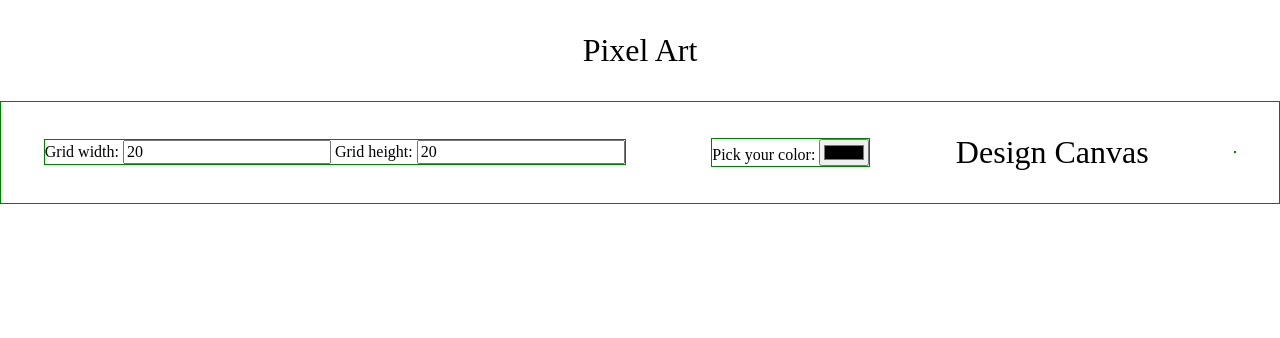
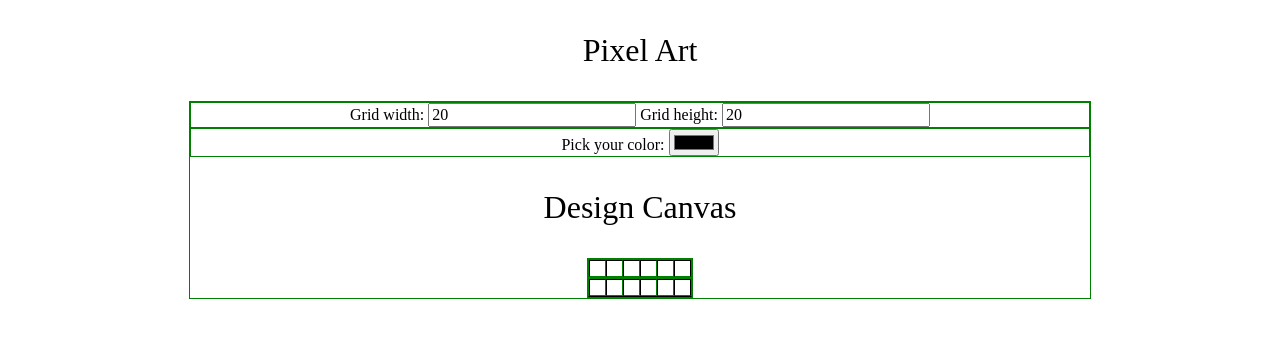
Before and after one commit to godszerg86/_MyPixel, a plain HTML site: page index.html in a window 1280 px wide. Drawn offline with Linux system fonts and the light colour scheme.

Commit message:
finished mark up

```diff
--- a/index.html
+++ b/index.html
@@ -27,7 +27,24 @@
             <input type="color" name="colorWell" id="myColorId">
         </div>
         <p class="table-name">Design Canvas</p>
-        <div class="grid-container"></div>
+        <div class="grid-container">
+            <div class="grid-row">
+                <div class="grid-cell"></div>
+                <div class="grid-cell"></div>
+                <div class="grid-cell"></div>
+                <div class="grid-cell"></div>
+                <div class="grid-cell"></div>
+                <div class="grid-cell cell-last"></div>
+            </div>
+            <div class="grid-row row-last">
+                <div class="grid-cell"></div>
+                <div class="grid-cell"></div>
+                <div class="grid-cell"></div>
+                <div class="grid-cell"></div>
+                <div class="grid-cell"></div>
+                <div class="grid-cell cell-last"></div>
+            </div>
+        </div>
 
 
     </div>
--- a/main.css
+++ b/main.css
@@ -1,3 +1,7 @@
+div {
+    border: 1px solid green;
+}
+
 body {
     text-align: center;
 }
@@ -11,14 +15,43 @@ p {
     flex-wrap: wrap;
     justify-content: space-around;
     align-items: center;
+    width: 900px;
+    margin: 0 auto;
 }
 
-div {
-    border: 1px solid green;
+.grid-builder {
+    width: 100%;
+}
+
+.color-picker {
+    width: 100%;
+}
+
+.table-name{
+    width: 100%;
 }
 
 .grid-cell {
-    border: 1px solid black;
-    height: 10px;
-    width: 10px;
+    border-top: 1px solid black;
+    border-left: 1px solid black;
+    height: 15px;
+    width: 15px;
+    margin-right: 0px;
+    margin-left: 0px;
 }
+
+.cell-last{
+    border-right: 1px solid black;
+}
+
+.row-last{
+    border-bottom: 1px solid black;
+}
+.grid-row{
+    margin: 0 auto;
+    min-width: 12px;
+
+    display: flex;
+    justify-content: center;
+
+}
```
